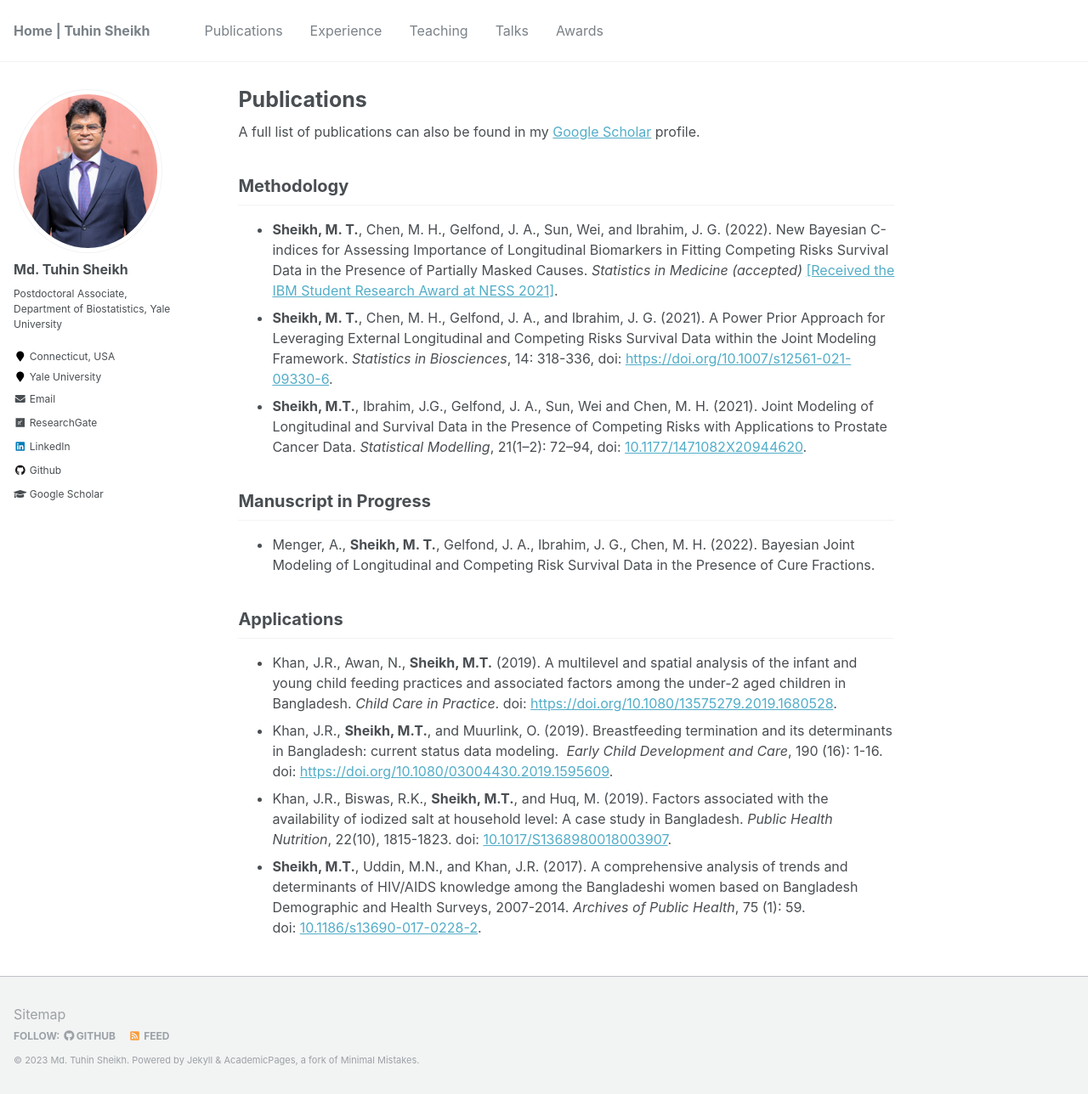
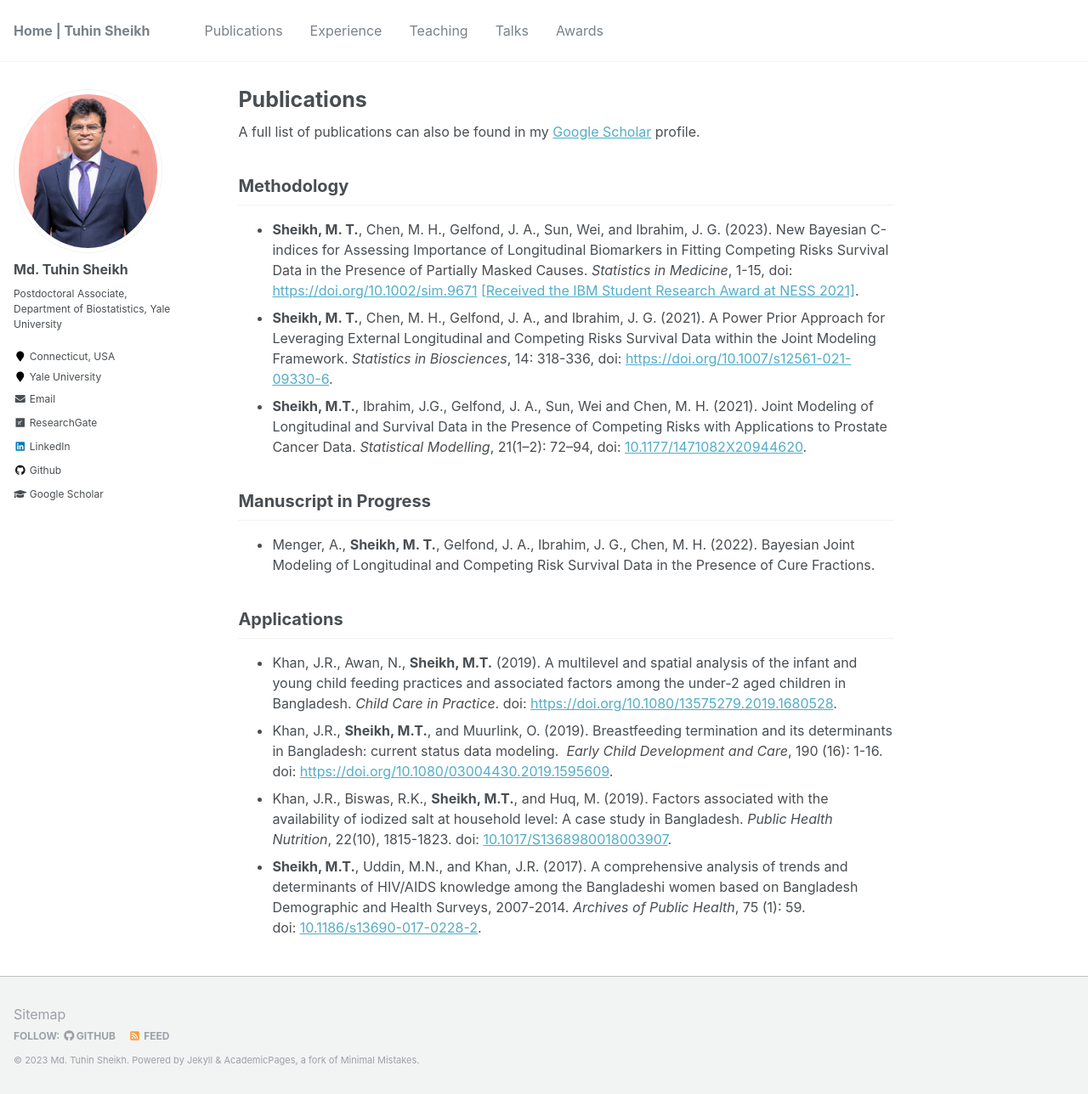
Before and after one commit to mdtuhinsheikh/mdtuhinsheikh.github.io, a Jekyll site: the page built from _pages/publications.md, in a window 1280 px wide and 1288 px high. Shown: the whole window at 85% size. Built offline with Jekyll 4.4.1, drawn with Linux system fonts in a browser that asks for light colours.

Commit message:
Update publications.md

```diff
--- a/_pages/publications.md
+++ b/_pages/publications.md
@@ -8,8 +8,8 @@ A full list of publications can also be found in my
 [Google Scholar](https://scholar.google.com/citations?user=PAaEqSkAAAAJ&hl=en) profile.
 
 ## Methodology
-- **Sheikh, M. T.**, Chen, M. H., Gelfond, J. A., Sun, Wei, and Ibrahim, J. G. (2022). New Bayesian C-indices for Assessing Importance of Longitudinal Biomarkers
-in Fitting Competing Risks Survival Data in the Presence of Partially Masked Causes. *Statistics in Medicine (accepted)* [[Received the IBM Student Research Award at NESS 2021]](https://nestat.org/ibmawards/ibm2021/).
+- **Sheikh, M. T.**, Chen, M. H., Gelfond, J. A., Sun, Wei, and Ibrahim, J. G. (2023). New Bayesian C-indices for Assessing Importance of Longitudinal Biomarkers
+in Fitting Competing Risks Survival Data in the Presence of Partially Masked Causes. *Statistics in Medicine*, 1-15, doi: [https://doi.org/10.1002/sim.9671](https://onlinelibrary.wiley.com/doi/10.1002/sim.9671) [[Received the IBM Student Research Award at NESS 2021]](https://nestat.org/ibmawards/ibm2021/).
 - **Sheikh, M. T.**, Chen, M. H., Gelfond, J. A., and Ibrahim, J. G. (2021). A Power Prior Approach for Leveraging External Longitudinal and Competing Risks Survival Data within the Joint Modeling Framework. *Statistics in Biosciences*, 14: 318-336, doi: [https://doi.org/10.1007/s12561-021-09330-6](https://doi.org/10.1007/s12561-021-09330-6).
 - **Sheikh, M.T.**, Ibrahim, J.G., Gelfond, J. A., Sun, Wei and Chen, M. H. (2021). Joint Modeling of Longitudinal and Survival Data in the Presence of Competing Risks with Applications to Prostate Cancer Data. *Statistical Modelling*, 21(1–2): 72–94, doi: [10.1177/1471082X20944620](https://journals.sagepub.com/doi/10.1177/1471082X20944620).
 
```
